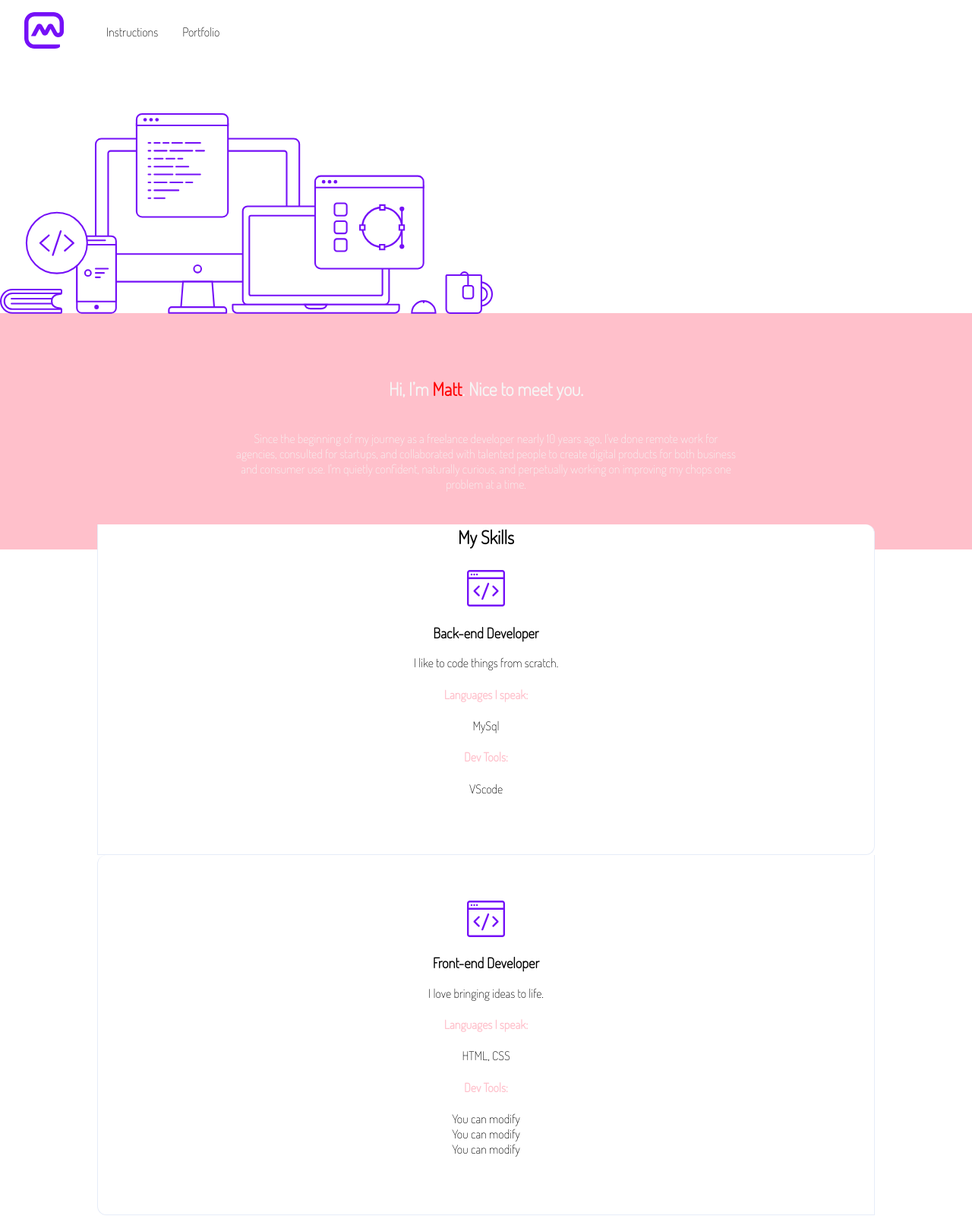
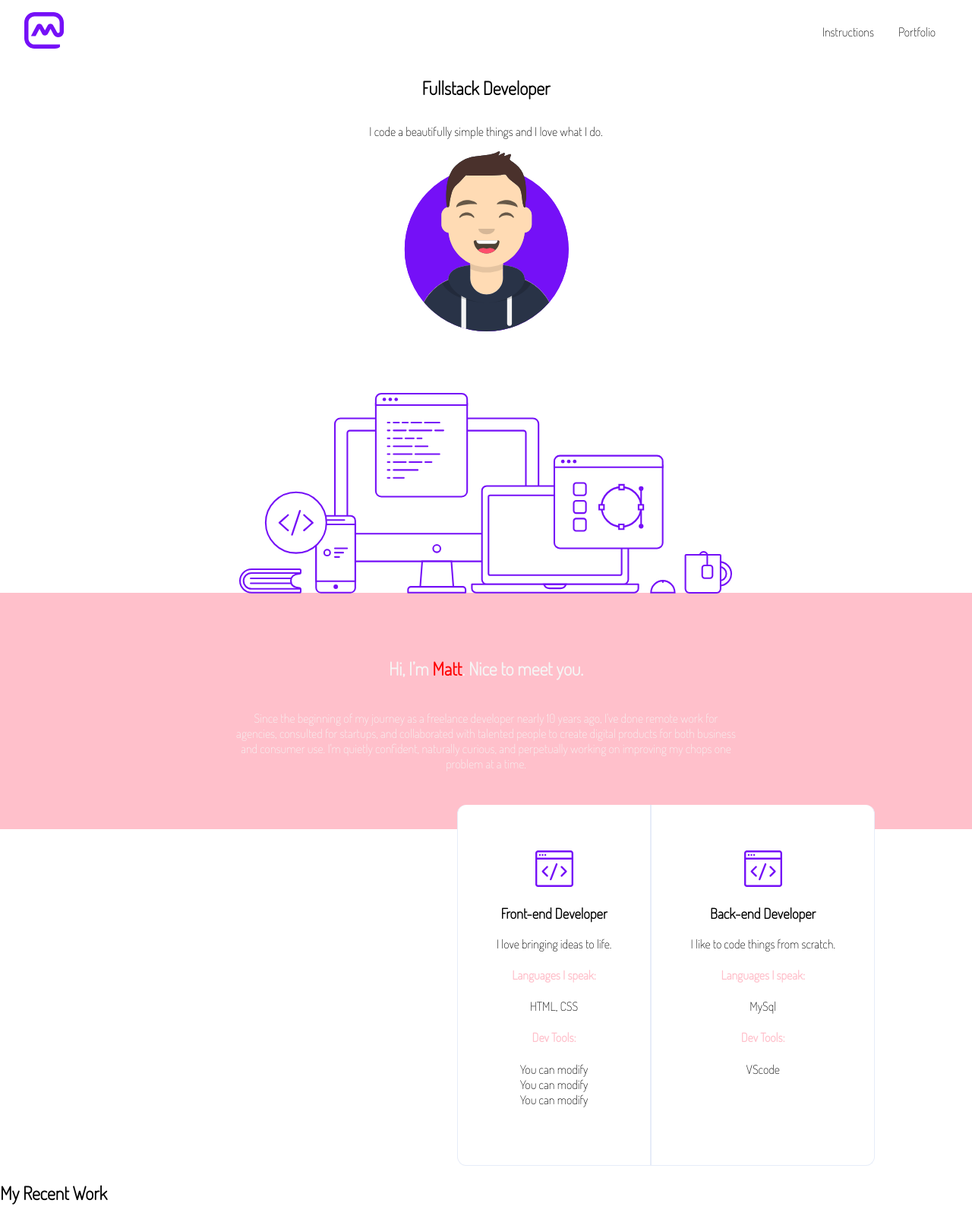
Before and after one commit to WildCodeSchool-2024-02/JS-RemoteFR-Gridception-checkpoint-1, a website: page site/portfolio.html in a window 1280 px wide. Shown: the top 1600 px of the page at 76% size. Drawn offline with Linux system fonts and the light colour scheme.

Commit message:
finish CSS in part 2

```diff
--- a/site/css/portfolio.css
+++ b/site/css/portfolio.css
@@ -21,6 +21,39 @@ h1 {
 
 p {
   padding: 0 var(--gutter);
+}
+
+@media screen and (min-width : 700px) {
+  nav {
+    display: flex;
+    justify-content: space-between;
+  }
+  .first-banner {
+    display: flex;
+    flex-direction: column;
+    align-items: center;
+  }
+  .skills {
+    display: flex;
+    flex-direction: row-reverse;
+  }
+  .skills--title {
+    display: none;
+  }
+
+}
+
+@media screen and (max-width : 700px) {
+  .desktop{
+    display: none;
+  }
+  .skills {
+    display: flex;
+    flex-direction: column-reverse;
+  }
+  .skills--title {
+   display : none;
+  }
 }
 
 .menu {
--- a/site/portfolio.html
+++ b/site/portfolio.html
@@ -9,6 +9,7 @@
   </head>
 
   <body>
+
     <header>
       <nav>
         <img src="image/logo.svg" alt="logo-purple" />
@@ -21,13 +22,18 @@
 
     <main>
       <!-- First banner with title, description, avatar and image desktop -->
+       <div class = first-banner>
+      <h1>Fullstack Developer</h1>
+      <p>I code a beautifully simple things and I love what I do.</p>
+      <img src="/site/image/avatar.svg" alt=" profile picture">
+
       <!-- You can use the avatar image on the folder image -->
       <section>
         <figure class="desktop">
           <img src="image/desktop.svg" alt="desktop" />
         </figure>
       </section>
-
+      </div>
       <!-- Second banner with description of your name and your presentation -->
       <article>
         <section class="description pink-bg">
```
Lines whose indentation alone changed are shown as unchanged.
